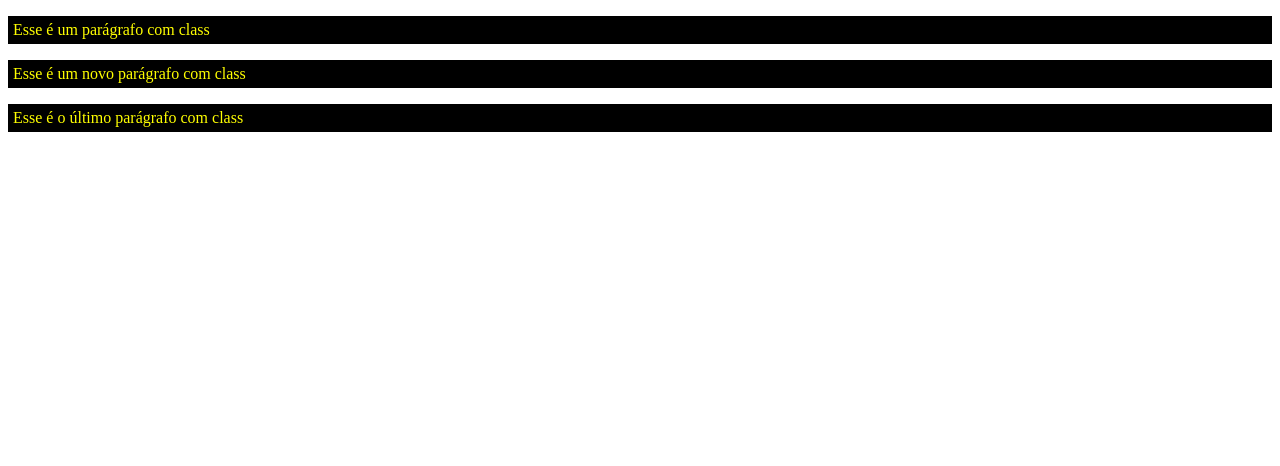
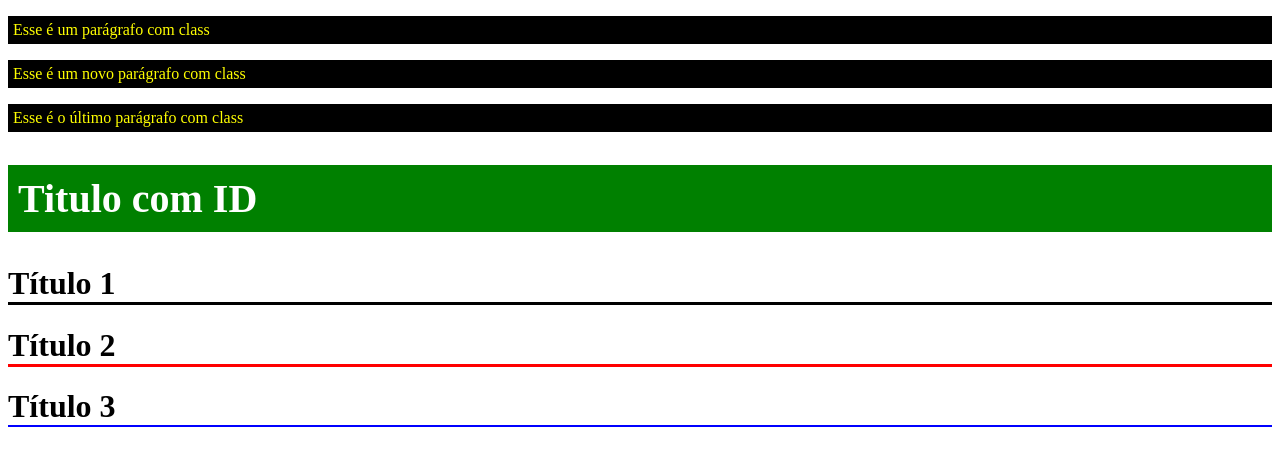
Before and after one commit to BRyan-freis/HTML-CSS, a plain HTML site: page 4. ClasseID/index.html in a window 1280 px wide. Drawn offline with Linux system fonts and the light colour scheme.

Commit message:
Add files via upload

```diff
--- a/4. ClasseID/CSS/styles.css
+++ b/4. ClasseID/CSS/styles.css
@@ -5,3 +5,25 @@
     color: yellow;
     padding: 5px;
 }
+
+/* ID */
+
+#titulo-com-id {
+    background-color: green;
+    color: white;
+    padding: 10px;
+    font-size: 40px;
+}
+
+/* regras */
+h1 {
+    border-bottom: 2px solid blue;
+}
+
+.class-titulo {
+    border-bottom: 3px solid red;
+}
+
+#id-titulo {
+    border-bottom: 3px solid black;
+}
--- a/4. ClasseID/index.html
+++ b/4. ClasseID/index.html
@@ -11,5 +11,13 @@
      <p class="Parágrafo">Esse é um parágrafo com class</p>
      <p class="Parágrafo">Esse é um novo parágrafo com class</p>
      <p class="Parágrafo">Esse é o último parágrafo com class</p>
+
+    <!-- ID -->
+    <h2 id="titulo-com-id"> Titulo com ID </h2>
+
+    <!-- Regra de ordem  -->
+    <h1 id="id-titulo" class="class-titulo"> Título 1</h1>
+    <h1 class="class-titulo"> Título 2</h1>
+    <h1>Título 3</h1>
 </body>
 </html>
```
